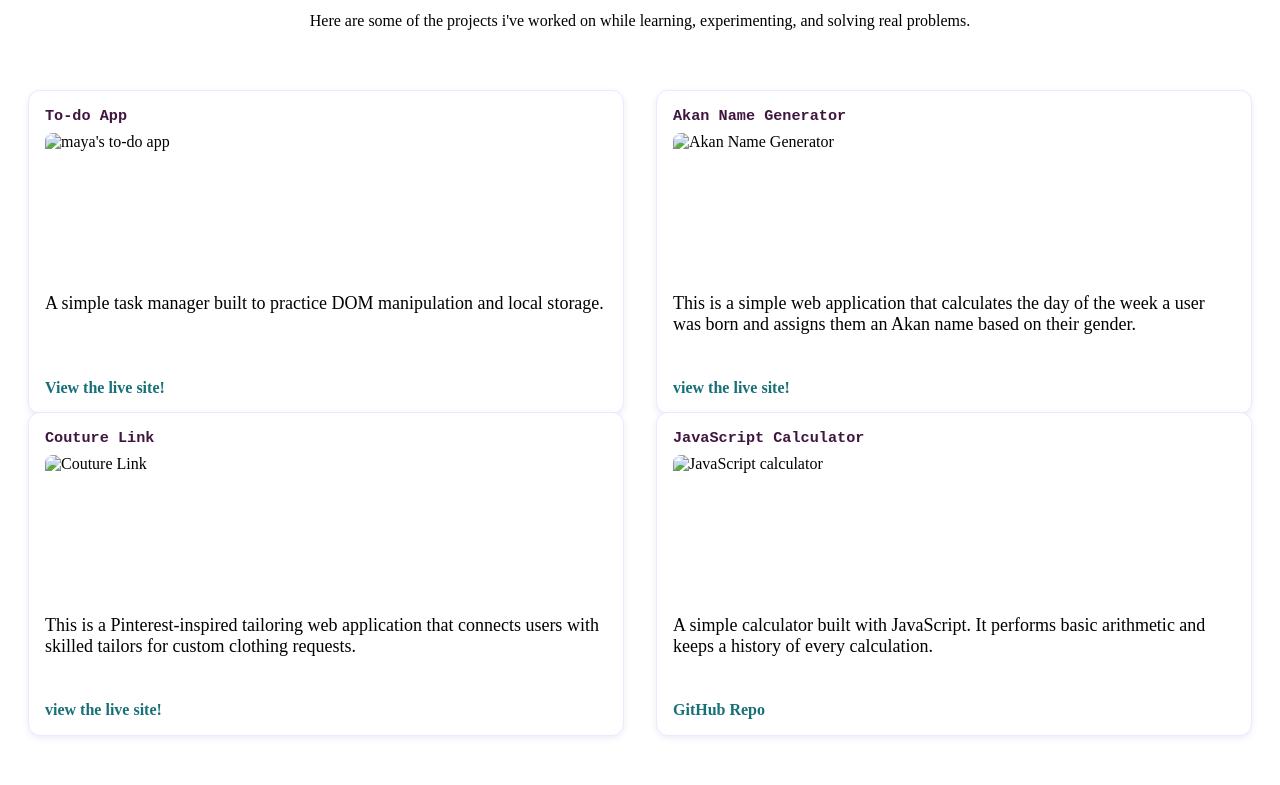
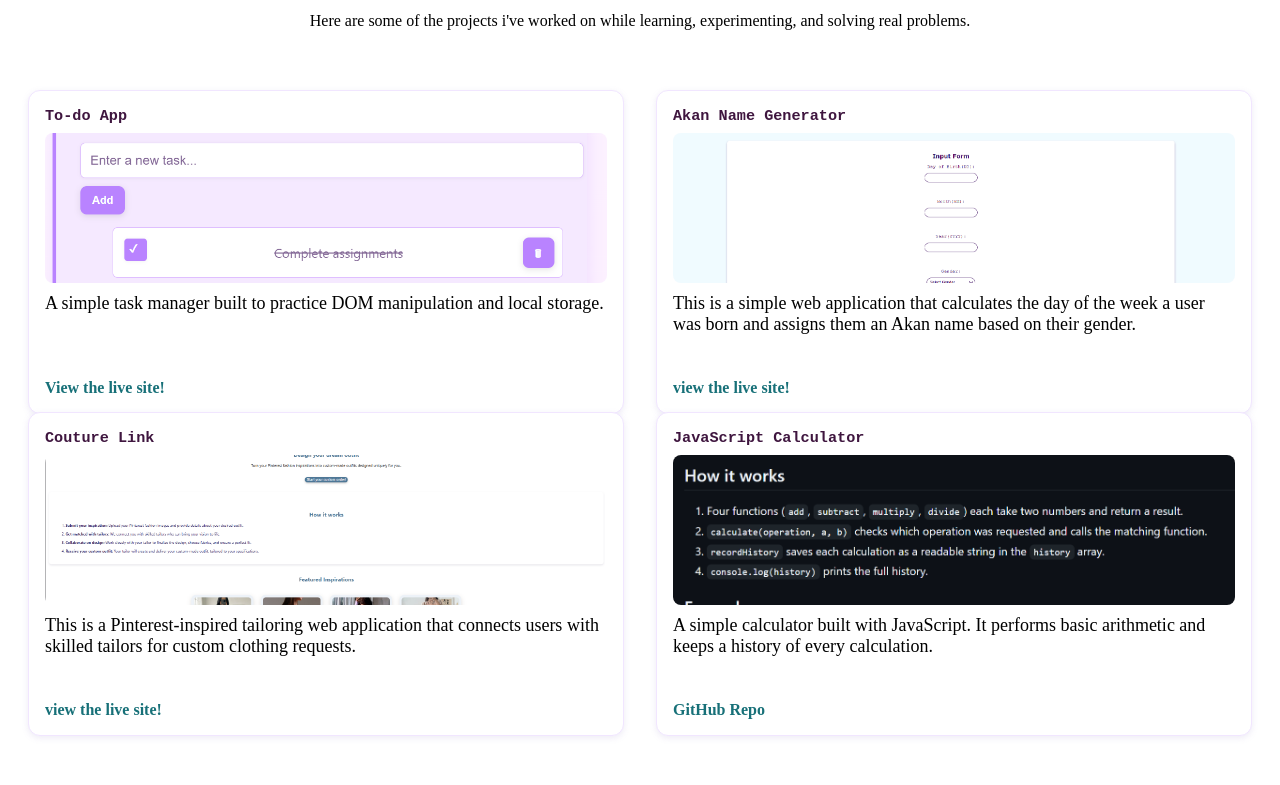
Before and after one commit to Myminiwrldsht/Summative-lab-Personal-Website, a plain HTML site: page index.html in a window 1280 px wide. Shown: the part 460-1245 px from the top of the page. Drawn offline with Linux system fonts and the light colour scheme; the site is published under a folder, as on GitHub Pages, so addresses that start at the root find nothing.

Commit message:
fix(img): fix image paths for deployment

```diff
--- a/index.html
+++ b/index.html
@@ -62,7 +62,7 @@
 
             <div class="project-card">
                 <h3>To-do App</h3>
-                <img src="/assets/to-do-app.png" alt="maya's to-do app" width="500" height="250">
+                <img src="assets/to-do-app.png" alt="maya's to-do app" width="500" height="250">
                 <p>A simple task manager built to practice DOM manipulation and local storage.</p>
                 <a href="https://myminiwrldsht.github.io/todo-App/">View the live site!</a>
             </div>
@@ -72,7 +72,7 @@
 
             <div class="project-card">
                 <h3>Akan Name Generator</h3>
-                <img src="/assets/akan-name-generator.png" alt="Akan Name Generator" width="500" height="250">
+                <img src="assets/akan-name-generator.png" alt="Akan Name Generator" width="500" height="250">
                 <p>This is a simple web application that calculates the day of the week a user was born and assigns them
                     an Akan name based on their gender.</p>
                 <a href="https://myminiwrldsht.github.io/Akan_name_generator/">view the live site!</a>
@@ -81,7 +81,7 @@
 
             <div class="project-card">
                 <h3>Couture Link</h3>
-                <img src="/assets/couture-link.png" alt="Couture Link" width="500" height="250">
+                <img src="assets/couture-link.png" alt="Couture Link" width="500" height="250">
                 <p>This is a Pinterest-inspired tailoring web application that connects users with skilled tailors for
                     custom clothing requests.</p>
                 <a href="https://myminiwrldsht.github.io/Couture-Link/">view the live site!</a>
@@ -90,7 +90,7 @@
 
             <div class="project-card">
                 <h3>JavaScript Calculator</h3>
-                <img src="/assets/calculator.png" alt="JavaScript calculator" width="500" height="250">
+                <img src="assets/calculator.png" alt="JavaScript calculator" width="500" height="250">
                 <p>A simple calculator built with JavaScript. It performs basic arithmetic and keeps a history of every
                     calculation.</p>
                 <a href="https://github.com/Myminiwrldsht/JS-Calculator">GitHub Repo</a>
```
